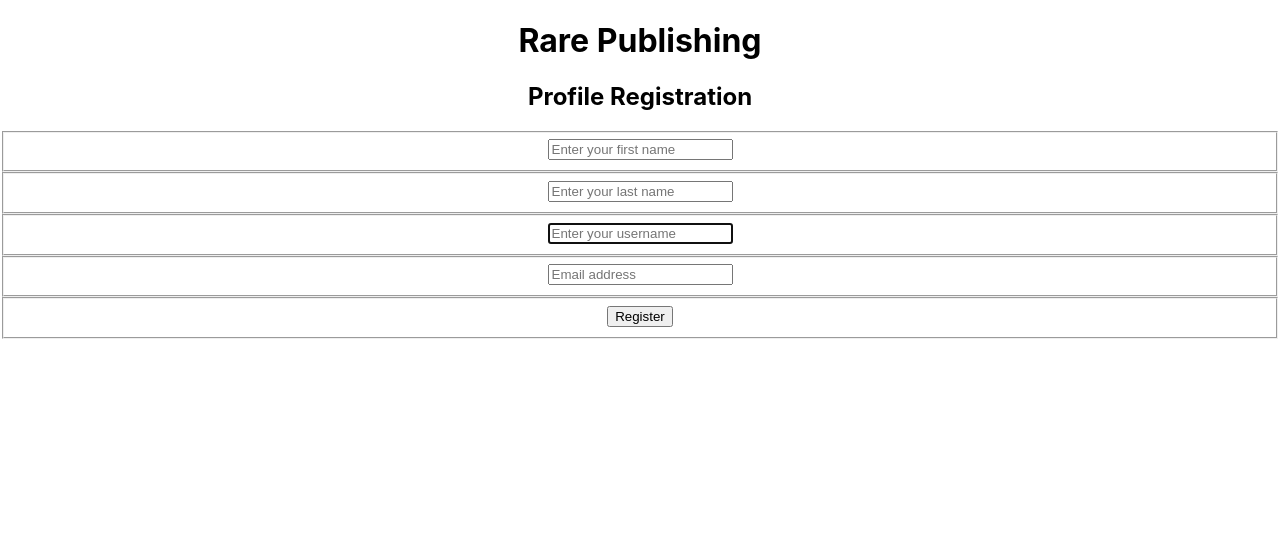
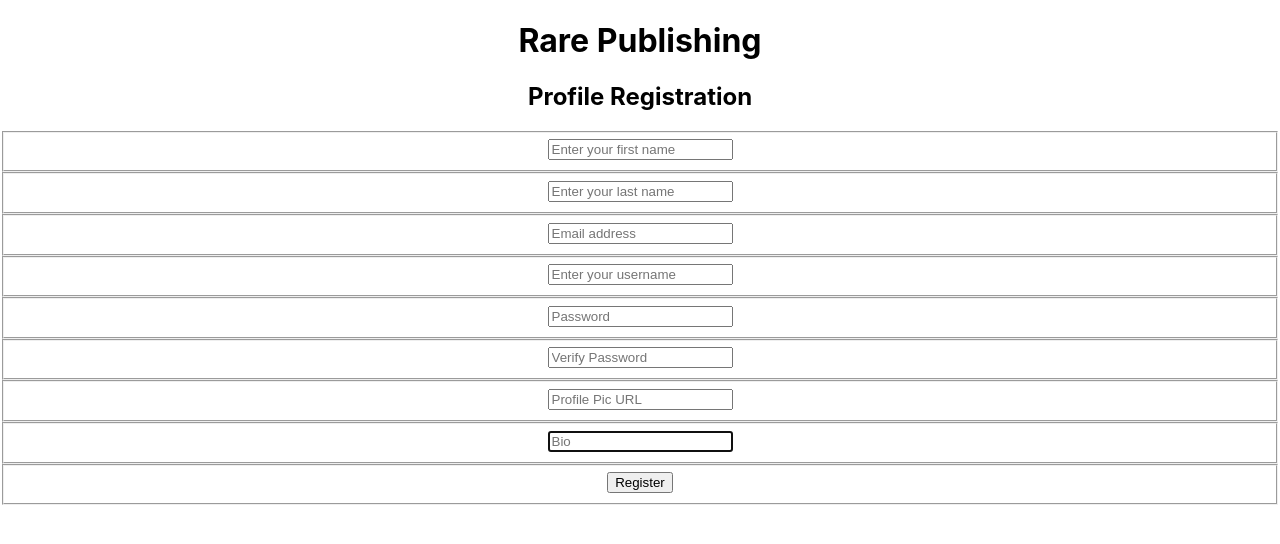
Before and after one commit to NSS-Day-Cohort-68/rare-client-rare-team-2, a React (Create React App) app in the folder rare-team-2/: page /register in a window 1280 px wide. Shown: the top 544 px of the page. Built offline with nearby package versions, Linux system fonts and the light colour scheme.

Commit message:
added more input fields in Register

```diff
--- a/rare-team-2/src/components/auth/Login.js
+++ b/rare-team-2/src/components/auth/Login.js
@@ -58,7 +58,9 @@ export const Login = () => {
         </form>
       </section>
       <section>
-        <Link to="/register">Create an account</Link>
+        <Link to="/register">
+          Don't have an account yet? Click here to sign up!
+        </Link>
       </section>
     </main>
   );
--- a/rare-team-2/src/components/auth/Register.js
+++ b/rare-team-2/src/components/auth/Register.js
@@ -82,6 +82,18 @@ export const Register = (props) => {
           <div className="form-group">
             <input
               onChange={updateUser}
+              type="email"
+              id="email"
+              className="form-control"
+              placeholder="Email address"
+              required
+            />
+          </div>
+        </fieldset>
+        <fieldset>
+          <div className="form-group">
+            <input
+              onChange={updateUser}
               type="text"
               id="userName"
               className="form-control"
@@ -95,11 +107,51 @@ export const Register = (props) => {
           <div className="form-group">
             <input
               onChange={updateUser}
-              type="email"
-              id="email"
+              type="text"
+              id="password"
               className="form-control"
-              placeholder="Email address"
+              placeholder="Password"
               required
+              autoFocus
+            />
+          </div>
+        </fieldset>
+        <fieldset>
+          <div className="form-group">
+            <input
+              onChange={updateUser}
+              type="text"
+              id="verifyPassword"
+              className="form-control"
+              placeholder="Verify Password"
+              required
+              autoFocus
+            />
+          </div>
+        </fieldset>
+        <fieldset>
+          <div className="form-group">
+            <input
+              onChange={updateUser}
+              type="text"
+              id="verifyPassword"
+              className="form-control"
+              placeholder="Profile Pic URL"
+              required
+              autoFocus
+            />
+          </div>
+        </fieldset>
+        <fieldset>
+          <div className="form-group">
+            <input
+              onChange={updateUser}
+              type="text"
+              id="bio"
+              className="form-control"
+              placeholder="Bio"
+              required
+              autoFocus
             />
           </div>
         </fieldset>
```
